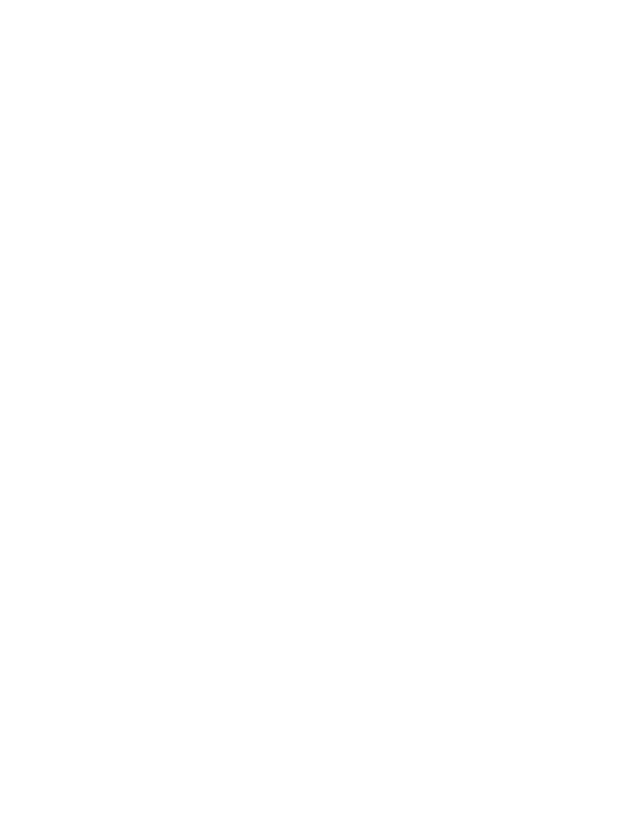
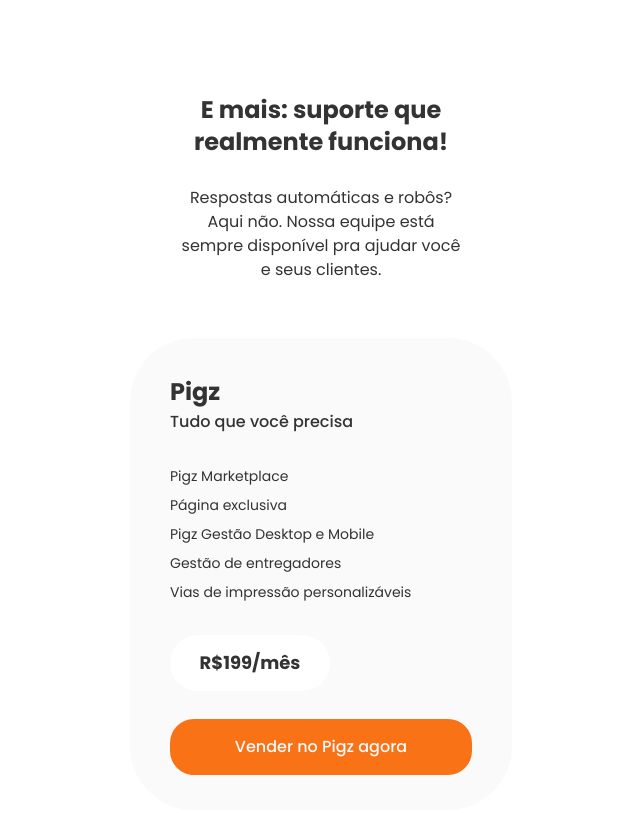
Before and after one commit to erikmiqueias/desafio-front-end-pigz, a React (Vite) app: page / in a window 1280 px wide. Shown: the part 3129-3942 px from the top of the page, without its empty margins (319-959 px from the left). Before the commit the page ends 3127 px from the top, so only its background shows below. Built offline with nearby package versions, Linux system fonts and the light colour scheme.

Commit message:
feat: add promo section

```diff
--- a/src/App.tsx
+++ b/src/App.tsx
@@ -10,6 +10,7 @@ import phoneIcon from "./assets/smartphone_black_24dp.svg";
 import pigzGestao from "./assets/Grupo 3545.svg";
 import printerIcon from "./assets/print_black_24dp.svg";
 import PaginationSection from "./components/PaginationSection";
+import whatsapp from "./assets/Icon awesome-whatsapp.svg";
 
 function App() {
   return (
@@ -88,6 +89,89 @@ function App() {
         </div>
 
         <PaginationSection />
+
+        <div className="flex flex-col items-center mt-24 gap-7">
+          <h3 className="font-bold text-2xl text-center w-[334px]">
+            E mais: suporte que realmente funciona!
+          </h3>
+          <p className="w-[286px] text-[16px] text-center">
+            Respostas automáticas e robôs? Aqui não. Nossa equipe está sempre
+            disponível pra ajudar você e seus clientes.
+          </p>
+        </div>
+      </section>
+
+      <section className="text-[#333] mt-14">
+        <div className="flex flex-col gap-5 items-center">
+          <div className="w-[382px] h-[472px] rounded-[64px] bg-[#fafafa]">
+            <div className="pt-9 pl-10">
+              <div className="flex flex-col mb-8 ">
+                <h3 className="font-bold text-[24px]">Pigz</h3>
+                <h4 className="text-[16px] font-medium">
+                  Tudo que você precisa
+                </h4>
+              </div>
+
+              <div className="flex flex-col gap-2 text-[14px]">
+                <span>Pigz Marketplace</span>
+                <span>Página exclusiva</span>
+                <span>Pigz Gestão Desktop e Mobile</span>
+                <span>Gestão de entregadores</span>
+                <span>Vias de impressão personalizáveis</span>
+              </div>
+
+              <div className="w-40 h-14 rounded-[32px] bg-white flex items-center justify-center mt-8">
+                <span className="font-bold text-lg">R$199/mês</span>
+              </div>
+
+              <div className="flex items-center w-full mt-7">
+                <Button className="bg-orange-500 rounded-3xl w-[302px] h-14 text-[16px] font-medium">
+                  Vender no Pigz agora
+                </Button>
+              </div>
+            </div>
+          </div>
+
+          <div className="w-[382px] h-[472px] rounded-[64px] bg-[#fafafa]">
+            <div className="pt-9 pl-10">
+              <div className="flex flex-col mb-8 gap-2">
+                <h3 className="font-bold text-[24px]">Pagamento On-line</h3>
+                <h4 className="text-[16px] font-medium">
+                  Segurança e agilidade
+                </h4>
+              </div>
+
+              <div className="flex flex-col gap-2 text-[14px]">
+                <span>Aceite Pix e Cartão de Crédito</span>
+                <span>Antecipação Pix automática</span>
+                <span>Não dependa de maquininha de cartão</span>
+                <span>Segurança para receber pedidos</span>
+                <span>Agilidade para entregar</span>
+              </div>
+
+              <div className="w-[258px] h-14 rounded-[32px] bg-white flex items-center justify-center mt-8">
+                <span className="font-bold text-lg">2,99% por transação</span>
+              </div>
+
+              <div className="flex items-center w-full mt-7">
+                <Button className="bg-orange-500 rounded-3xl w-[302px] h-14 text-[16px] font-medium">
+                  Saiba mais
+                </Button>
+              </div>
+            </div>
+          </div>
+
+          <div className="flex gap-3">
+            <span>Fale com a Pigz</span>
+
+            <div className="flex gap-2">
+              <img src={whatsapp} alt="" />
+              <p>
+                <span className="text-[13px] mr-1">95</span>3224-2603
+              </p>
+            </div>
+          </div>
+        </div>
       </section>
     </>
   );
--- a/src/components/CardSection.tsx
+++ b/src/components/CardSection.tsx
@@ -12,6 +12,9 @@ const CardSection = ({ cardTitle, cardSubtitle, src }: CardSectionProps) => {
         <h2 className="text-[20px] font-semibold">{cardTitle}</h2>
         <p className="font-normal">{cardSubtitle}</p>
       </div>
+      <div>
+        <span>R$199/mês</span>
+      </div>
     </div>
   );
 };
```
